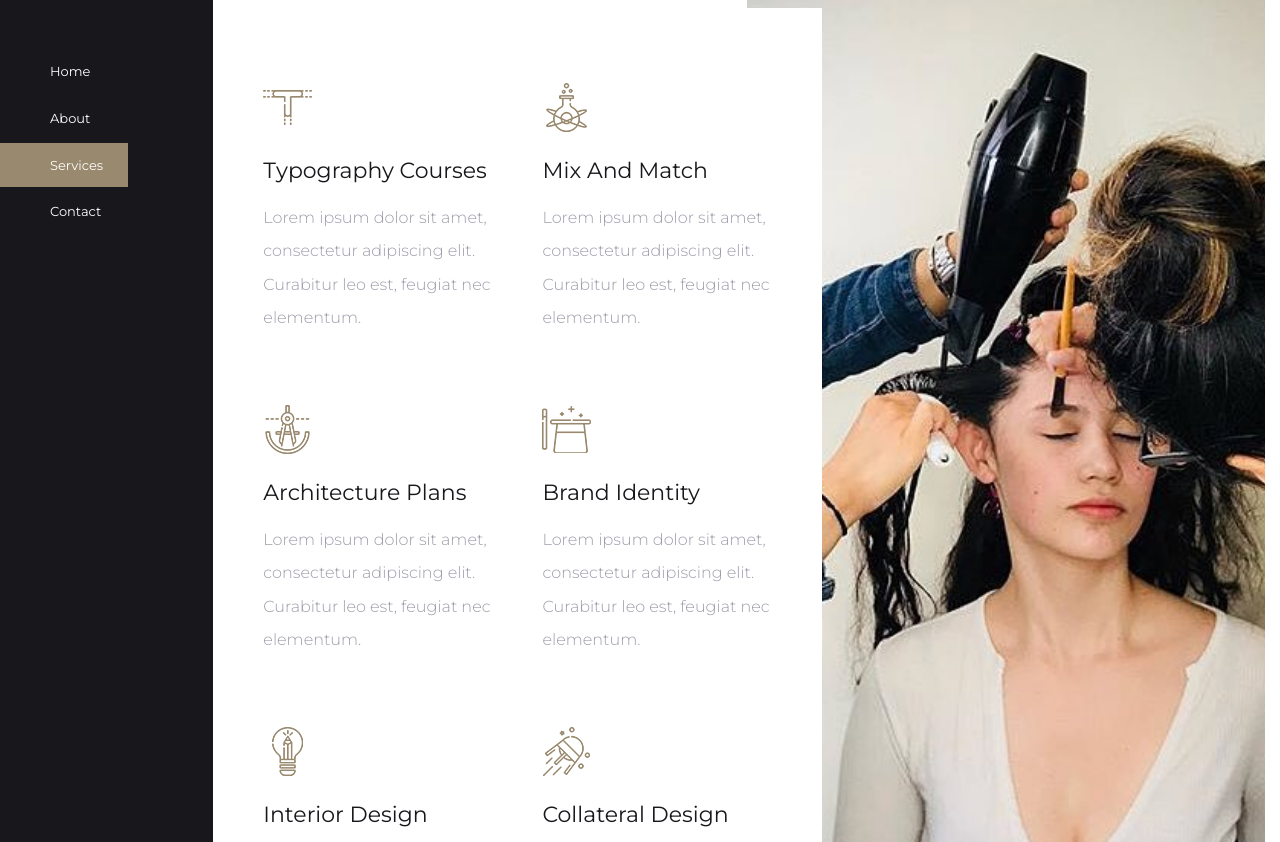
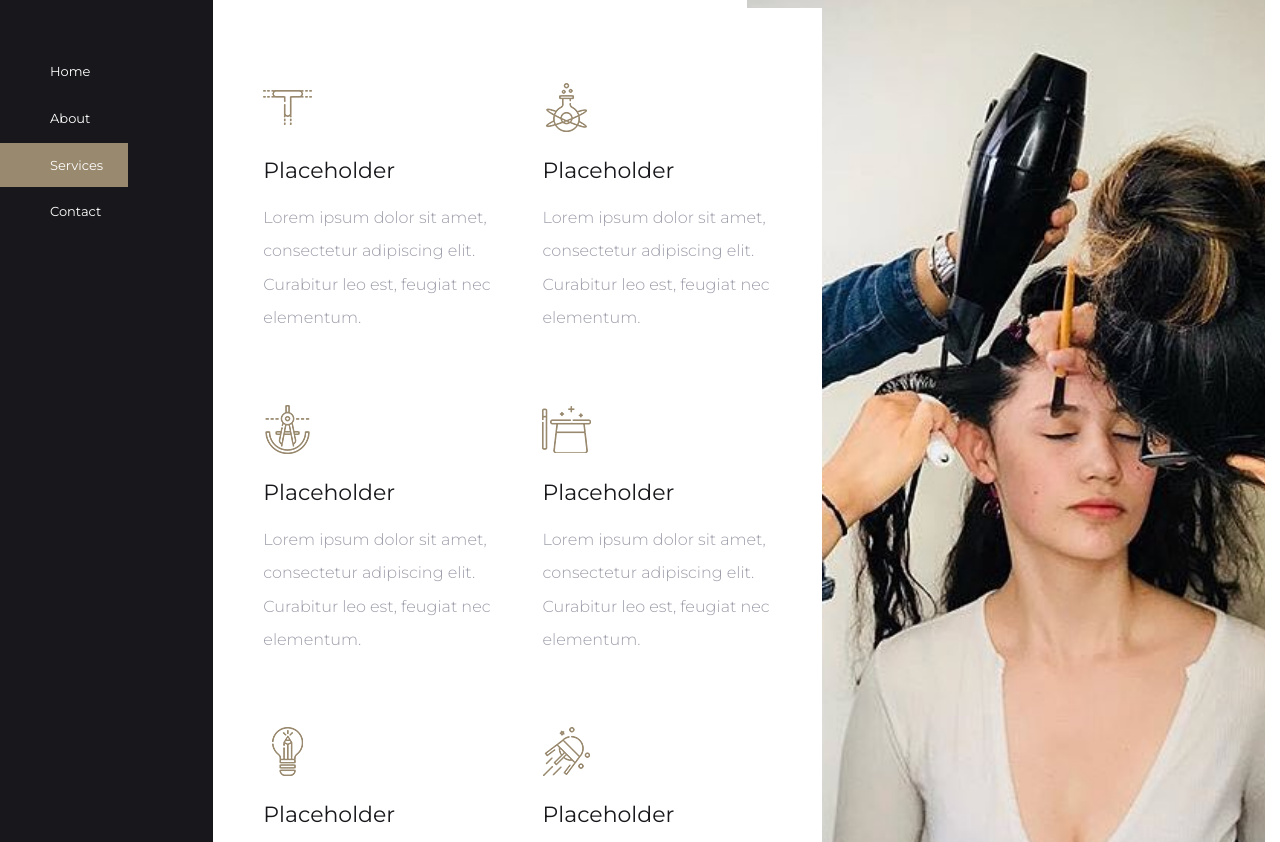
Before and after one commit to billh93/samtamayo, a plain HTML site: page services.html in a window 1280 px wide. Shown: the part 92-934 px from the top of the page. Drawn offline with Linux system fonts and the light colour scheme; files whose address does not match are found by name.

Commit message:
Made small fixes and typo changes.

```diff
--- a/services.html
+++ b/services.html
@@ -83,7 +83,7 @@
                                                 <img src="assets/img/icons/typo.png" alt="services icon">
                                                 <div class="content">
                                                     <h5>
-                                                        Typography Courses
+                                                        Placeholder
                                                     </h5>
                                                     <p>
                                                         Lorem ipsum dolor sit amet, consectetur adipiscing elit. Curabitur leo est, feugiat nec elementum.
@@ -96,7 +96,7 @@
                                                 <img src="assets/img/icons/flask.png" alt="services icon">
                                                 <div class="content">
                                                     <h5>
-                                                        Mix and Match
+                                                        Placeholder
                                                     </h5>
                                                     <p>
                                                         Lorem ipsum dolor sit amet, consectetur adipiscing elit. Curabitur leo est, feugiat nec elementum.
@@ -109,7 +109,7 @@
                                                 <img src="assets/img/icons/compass.png" alt="services icon">
                                                 <div class="content">
                                                     <h5>
-                                                        Architecture Plans
+                                                        Placeholder
                                                     </h5>
                                                     <p>
                                                         Lorem ipsum dolor sit amet, consectetur adipiscing elit. Curabitur leo est, feugiat nec elementum.
@@ -122,7 +122,7 @@
                                                 <img src="assets/img/icons/magic.png" alt="services icon">
                                                 <div class="content">
                                                     <h5>
-                                                        Brand Identity
+                                                        Placeholder
                                                     </h5>
                                                     <p>
                                                         Lorem ipsum dolor sit amet, consectetur adipiscing elit. Curabitur leo est, feugiat nec elementum.
@@ -135,7 +135,7 @@
                                                 <img src="assets/img/icons/idea.png" alt="services icon">
                                                 <div class="content">
                                                     <h5>
-                                                        Interior Design
+                                                        Placeholder
                                                     </h5>
                                                     <p>
                                                         Lorem ipsum dolor sit amet, consectetur adipiscing elit. Curabitur leo est, feugiat nec elementum.
@@ -148,7 +148,7 @@
                                                 <img src="assets/img/icons/satelite.png" alt="services icon">
                                                 <div class="content">
                                                     <h5>
-                                                        Collateral Design
+                                                        Placeholder
                                                     </h5>
                                                     <p>
                                                         Lorem ipsum dolor sit amet, consectetur adipiscing elit. Curabitur leo est, feugiat nec elementum.
```
Also changed, not shown: about.html (+1 -1 lines), 1 other file.
